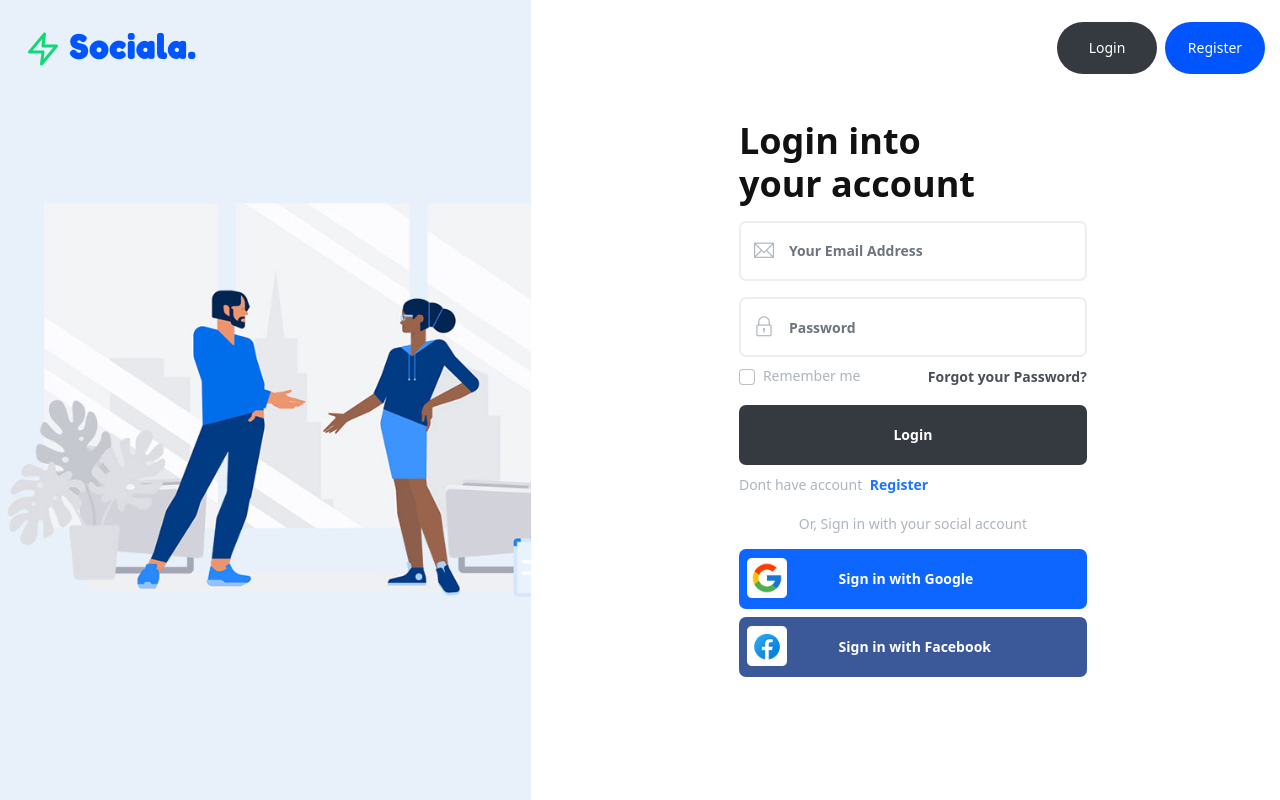
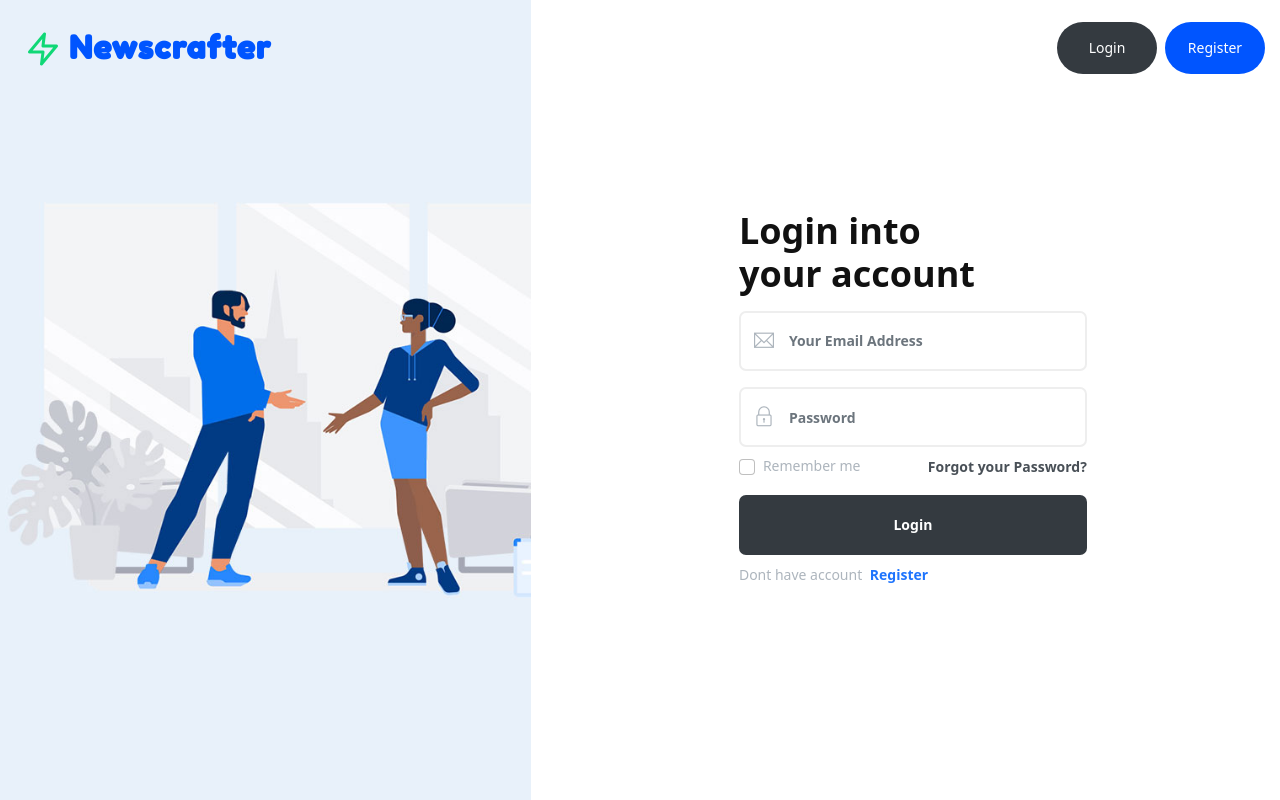
Before and after one commit to syamjithbabu/newscrafter, a Django app: page / in a window 1280 px wide. Run offline with Django 5.2, Linux system fonts and the light colour scheme; some libraries are stand-ins or nearby versions; some web fonts are replaced.

Commit message:
registration page

```diff
--- a/templates/users/index.html
+++ b/templates/users/index.html
@@ -7,7 +7,7 @@
     <meta charset="UTF-8">
     <meta name="viewport" content="width=device-width, initial-scale=1.0">
     <meta http-equiv="X-UA-Compatible" content="ie=edge">
-    <title>Sociala - Social Network App HTML Template </title>
+    <title>Newscrafter </title>
 
     <link rel="stylesheet" href="{% static 'users/css/themify-icons.css' %}">
     <link rel="stylesheet" href="{% static 'users/css/feather.css' %}">
--- a/templates/users/profile.html
+++ b/templates/users/profile.html
@@ -7,7 +7,7 @@
     <meta charset="UTF-8">
     <meta name="viewport" content="width=device-width, initial-scale=1.0">
     <meta http-equiv="X-UA-Compatible" content="ie=edge">
-    <title>Sociala - Social Network App HTML Template </title>
+    <title>Newscrafter </title>
 
     <link rel="stylesheet" href="{% static 'users/css/themify-icons.css' %}">
     <link rel="stylesheet" href="{% static 'users/css/feather.css' %}">
@@ -28,7 +28,7 @@
         <!-- navigation top-->
         <div class="nav-header bg-white shadow-xs border-0">
             <div class="nav-top">
-                <a href="{% url 'users:index' %}"><i class="feather-zap text-success display1-size me-2 ms-0"></i><span class="d-inline-block fredoka-font ls-3 fw-600 text-current font-xxl logo-text mb-0">Sociala. </span> </a>
+                <a href="{% url 'users:index' %}"><i class="feather-zap text-success display1-size me-2 ms-0"></i><span class="d-inline-block fredoka-font ls-3 fw-600 text-current font-xxl logo-text mb-0">Newscrafter </span> </a>
                 <a href="#" class="mob-menu ms-auto me-2 chat-active-btn"><i class="feather-message-circle text-grey-900 font-sm btn-round-md bg-greylight"></i></a>
                 <a href="default-video.html" class="mob-menu me-2"><i class="feather-video text-grey-900 font-sm btn-round-md bg-greylight"></i></a>
                 <a href="#" class="me-2 menu-search-icon mob-menu"><i class="feather-search text-grey-900 font-sm btn-round-md bg-greylight"></i></a>
--- a/templates/web/login.html
+++ b/templates/web/login.html
@@ -7,7 +7,7 @@
     <meta charset="UTF-8">
     <meta name="viewport" content="width=device-width, initial-scale=1.0">
     <meta http-equiv="X-UA-Compatible" content="ie=edge">
-    <title>Elomoas - Online Course and LMS HTML Template</title>
+    <title>Newscrafter</title>
 
     <link rel="stylesheet" href="{% static 'web/css/themify-icons.css' %}">
     <link rel="stylesheet" href="{% static 'web/css/feather.css' %}">
@@ -28,7 +28,7 @@
 
         <div class="nav-header bg-transparent shadow-none border-0">
             <div class="nav-top w-100">
-                <a href="index.html"><i class="feather-zap text-success display1-size me-2 ms-0"></i><span class="d-inline-block fredoka-font ls-3 fw-600 text-current font-xxl logo-text mb-0">Sociala. </span> </a>
+                <a href="index.html"><i class="feather-zap text-success display1-size me-2 ms-0"></i><span class="d-inline-block fredoka-font ls-3 fw-600 text-current font-xxl logo-text mb-0">Newscrafter </span> </a>
                 <a href="#" class="mob-menu ms-auto me-2 chat-active-btn"><i class="feather-message-circle text-grey-900 font-sm btn-round-md bg-greylight"></i></a>
                 <a href="default-video.html" class="mob-menu me-2"><i class="feather-video text-grey-900 font-sm btn-round-md bg-greylight"></i></a>
                 <a href="#" class="me-2 menu-search-icon mob-menu"><i class="feather-search text-grey-900 font-sm btn-round-md bg-greylight"></i></a>
@@ -69,12 +69,9 @@
                             <div class="form-group mb-1"><a href="{% url 'users:index' %}" class="form-control text-center style2-input text-white fw-600 bg-dark border-0 p-0 ">Login</a></div>
                             <h6 class="text-grey-500 font-xsss fw-500 mt-0 mb-0 lh-32">Dont have account <a href="{% url 'web:register' %}" class="fw-700 ms-1">Register</a></h6>
                         </div>
-                        <div class="col-sm-12 p-0 text-center mt-2">
 
-                            <h6 class="mb-0 d-inline-block bg-white fw-500 font-xsss text-grey-500 mb-3">Or, Sign in with your social account </h6>
-                            <div class="form-group mb-1"><a href="#" class="form-control text-left style2-input text-white fw-600 bg-facebook border-0 p-0 mb-2"><img src="{% static 'web/images/icon-1.png' %}" alt="icon" class="ms-2 w40 mb-1 me-5"> Sign in with Google</a></div>
-                            <div class="form-group mb-1"><a href="#" class="form-control text-left style2-input text-white fw-600 bg-twiiter border-0 p-0 "><img src="{% static 'web/images/icon-3.png' %}" alt="icon" class="ms-2 w40 mb-1 me-5"> Sign in with Facebook</a></div>
-                        </div>
+
+
                     </div>
                 </div>
             </div>
@@ -111,12 +108,7 @@
                                 <div class="form-group mb-1"><a href="#" class="form-control text-center style2-input text-white fw-600 bg-dark border-0 p-0 ">Login</a></div>
                                 <h6 class="text-grey-500 font-xsss fw-500 mt-0 mb-0 lh-32">Dont have account <a href="{% url 'web:register' %}" class="fw-700 ms-1">Register</a></h6>
                             </div>
-                            <div class="col-sm-12 p-0 text-center mt-3 ">
 
-                                <h6 class="mb-0 d-inline-block bg-white fw-600 font-xsss text-grey-500 mb-4">Or, Sign in with your social account </h6>
-                                <div class="form-group mb-1"><a href="#" class="form-control text-left style2-input text-white fw-600 bg-facebook border-0 p-0 mb-2"><img src="{% static 'web/images/icon-1.png' %}" alt="icon" class="ms-2 w40 mb-1 me-5"> Sign in with Google</a></div>
-                                <div class="form-group mb-1"><a href="#" class="form-control text-left style2-input text-white fw-600 bg-twiiter border-0 p-0 "><img src="{% static 'web/images/icon-3.png' %}" alt="icon" class="ms-2 w40 mb-1 me-5"> Sign in with Facebook</a></div>
-                            </div>
                         </div>
                     </div>
                 </div>
@@ -163,12 +155,8 @@
                                 <div class="form-group mb-1"><a href="#" class="form-control text-center style2-input text-white fw-600 bg-dark border-0 p-0 ">Register</a></div>
                                 <h6 class="text-grey-500 font-xsss fw-500 mt-0 mb-0 lh-32">Already have account <a href="{% url 'users:index' %}" class="fw-700 ms-1">Login</a></h6>
                             </div>
-                            <div class="col-sm-12 p-0 text-center mt-3 ">
 
-                                <h6 class="mb-0 d-inline-block bg-white fw-600 font-xsss text-grey-500 mb-4">Or, Sign in with your social account </h6>
-                                <div class="form-group mb-1"><a href="#" class="form-control text-left style2-input text-white fw-600 bg-facebook border-0 p-0 "><img src="{% static 'web/images/icon-1.png' %}" alt="icon" class="ms-2 w40 mb-1 me-5"> Sign in with Google</a></div>
-                                <div class="form-group mb-1"><a href="#" class="form-control text-left style2-input text-white fw-600 bg-twiiter border-0 p-0 "><img src="{% static 'web/images/icon-3.png' %}" alt="icon" class="ms-2 w40 mb-1 me-5"> Sign in with Facebook</a></div>
-                            </div>
+
                         </div>
                     </div>
                 </div>
--- a/templates/web/register.html
+++ b/templates/web/register.html
@@ -7,7 +7,7 @@
     <meta charset="UTF-8">
     <meta name="viewport" content="width=device-width, initial-scale=1.0">
     <meta http-equiv="X-UA-Compatible" content="ie=edge">
-    <title>Elomoas - Online Course and LMS HTML Template</title>
+    <title>Newscrafter</title>
 
     <link rel="stylesheet" href="{% static 'web/css/themify-icons.css' %}">
     <link rel="stylesheet" href="{% static 'web/css/feather.css' %}">
@@ -28,7 +28,7 @@
 
         <div class="nav-header bg-transparent shadow-none border-0">
             <div class="nav-top w-100">
-                <a href="index.html"><i class="feather-zap text-success display1-size me-2 ms-0"></i><span class="d-inline-block fredoka-font ls-3 fw-600 text-current font-xxl logo-text mb-0">Sociala. </span> </a>
+                <a href="index.html"><i class="feather-zap text-success display1-size me-2 ms-0"></i><span class="d-inline-block fredoka-font ls-3 fw-600 text-current font-xxl logo-text mb-0">Newscrafter </span> </a>
                 <a href="#" class="mob-menu ms-auto me-2 chat-active-btn"><i class="feather-message-circle text-grey-900 font-sm btn-round-md bg-greylight"></i></a>
                 <a href="default-video.html" class="mob-menu me-2"><i class="feather-video text-grey-900 font-sm btn-round-md bg-greylight"></i></a>
                 <a href="#" class="me-2 menu-search-icon mob-menu"><i class="feather-search text-grey-900 font-sm btn-round-md bg-greylight"></i></a>
```
